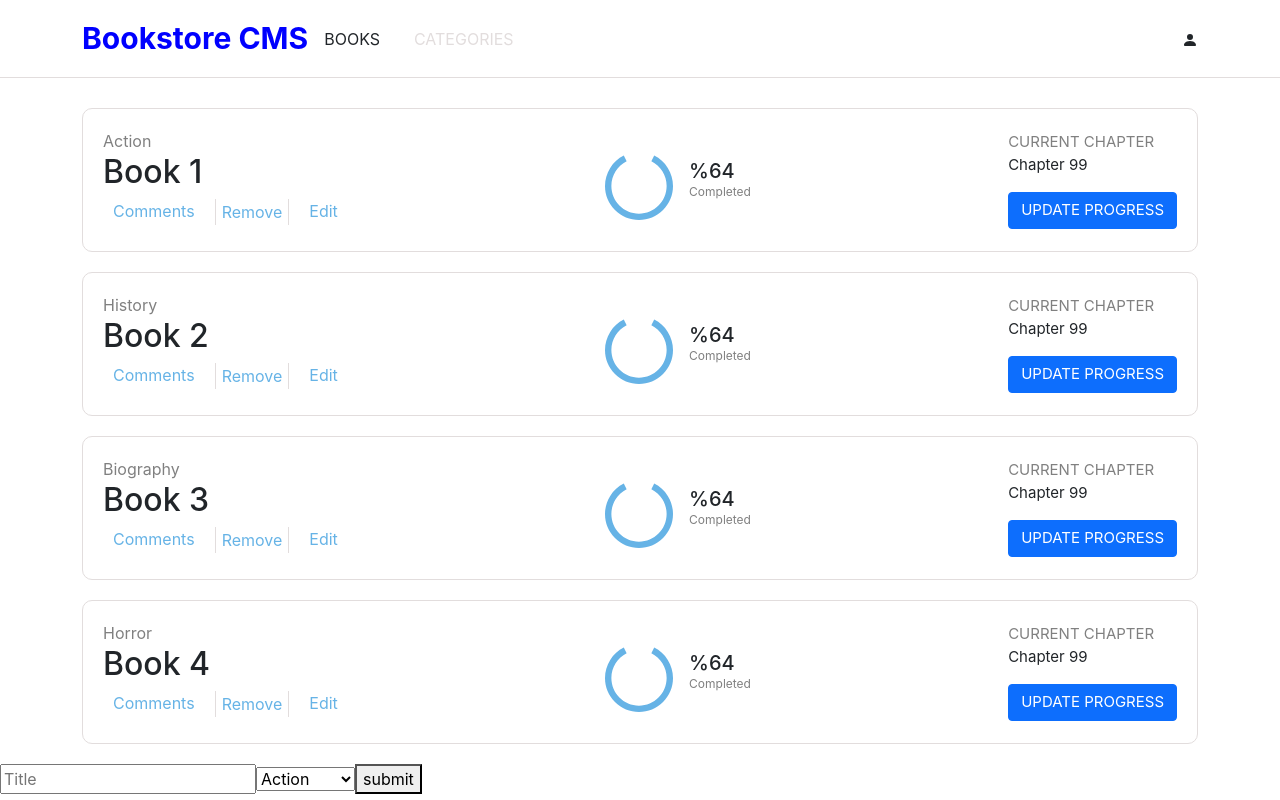
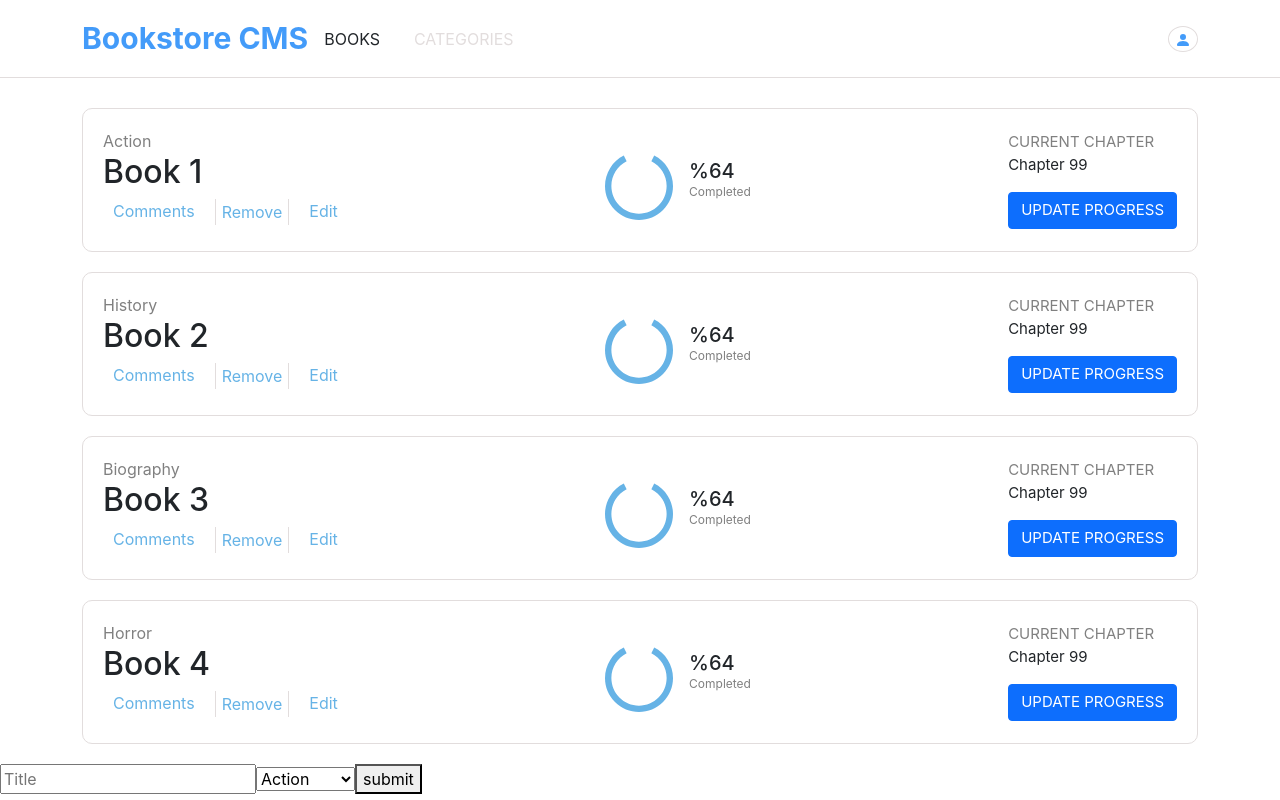
Before and after one commit to arikarim/Book-Store, a React (Create React App) app: page / in a window 1280 px wide. Built offline with nearby package versions, Linux system fonts and the light colour scheme.

Commit message:
Add style to self icon

```diff
--- a/src/App.css
+++ b/src/App.css
@@ -1,5 +1,5 @@
 .logo {
-  color: blue;
+  color: rgba(65, 154, 249, 0.99);
   font-size: 30px;
   font-weight: bolder;
 }
@@ -81,3 +81,12 @@
 .chapter button {
   font-size: 15px;
 }
+
+/* person icon */
+
+.self-icon {
+  border: 1px solid rgb(226, 221, 221);
+  border-radius: 50%;
+  width: 30px;
+  color: rgba(65, 154, 249, 0.99);
+}
--- a/src/containers/BookList.js
+++ b/src/containers/BookList.js
@@ -19,7 +19,7 @@ const BookList = ({
             <CategoryFilter filter={filter} handleFilterChange={changeFilter} />
           </div>
         </div>
-        <div className="self-icon my-auto">
+        <div className="self-icon text-center my-auto">
           <BsFillPersonFill />
         </div>
       </div>
```
